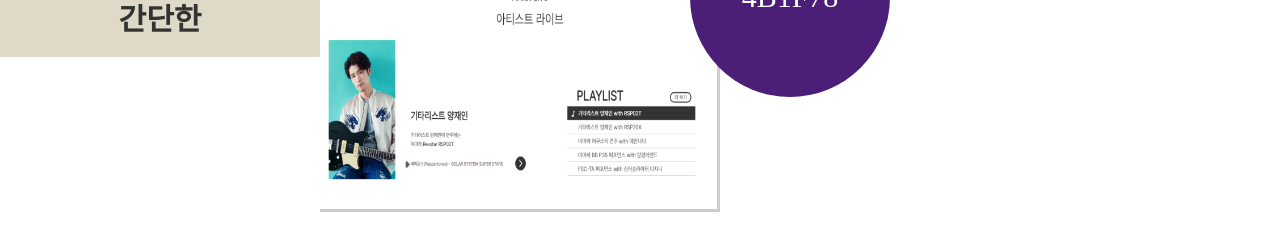
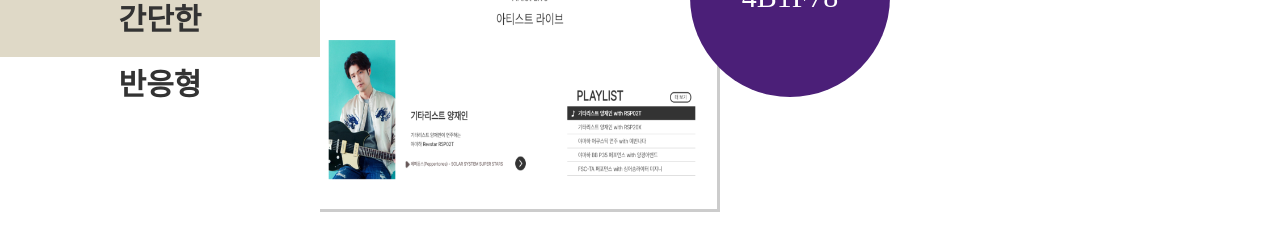
Before and after one commit to KyuhyunJo/pf, a plain HTML site: page pages/detail view3/index.html in a window 1280 px wide. Shown: the part 743-975 px from the top of the page. Drawn offline with Linux system fonts and the light colour scheme; a web font is replaced by a local one.

Commit message:
포트폴리오 최종본
포트폴리오 최종본입니다.

```diff
--- a/pages/detail view3/index.html
+++ b/pages/detail view3/index.html
@@ -24,6 +24,7 @@
             <h3>트렌디한</h3>
             <h3>사용하기쉬운</h3>
             <h3>간단한</h3>
+            <h3>반응형</h3>
         </div>
     </div>
     <div class="middle">
```
